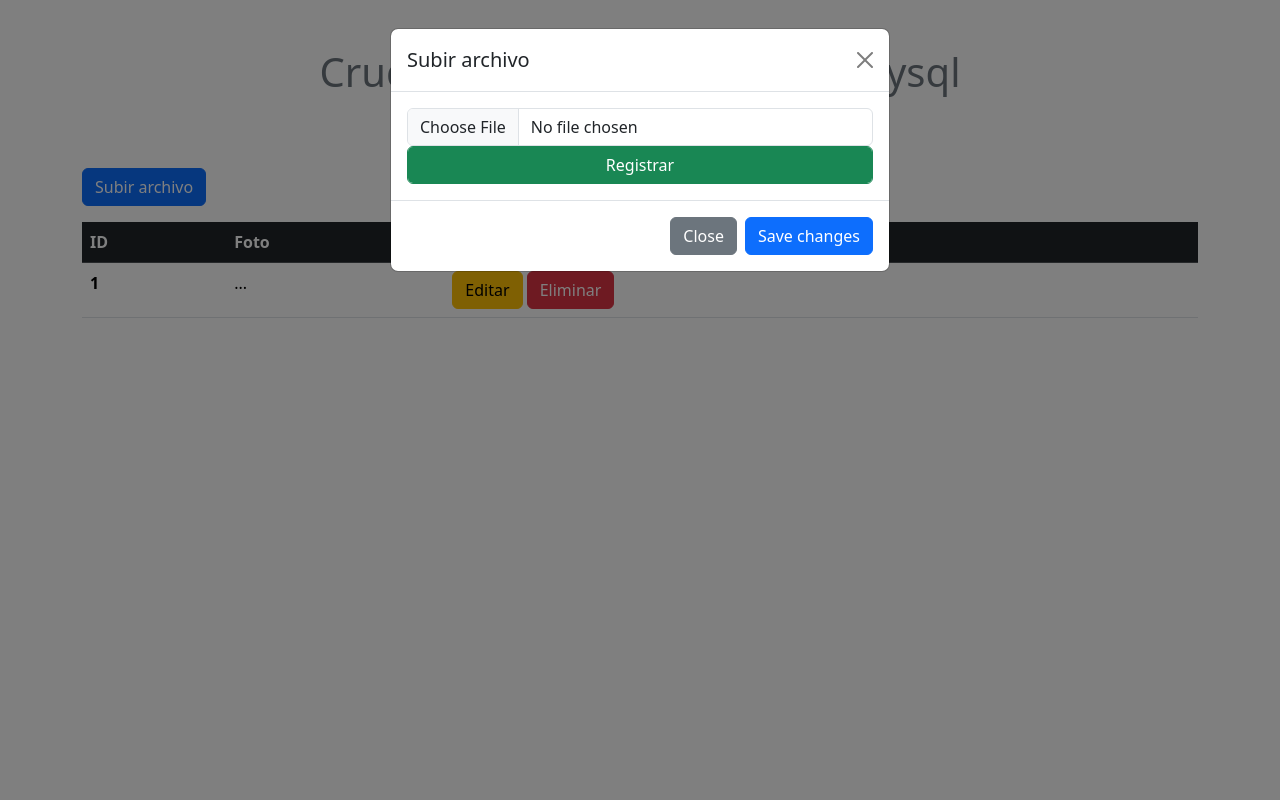
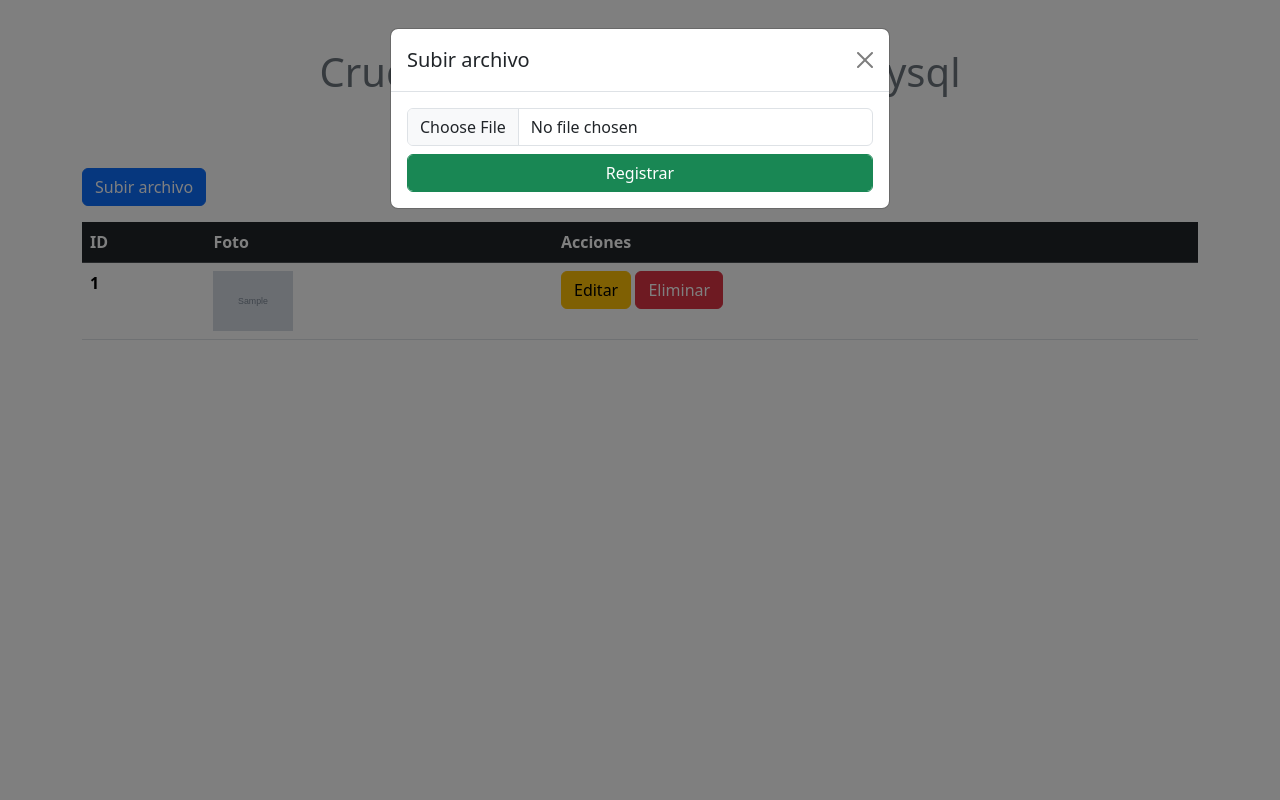
Before and after one commit to WARO29/crud_img, a PHP site: page / in a window 1280 px wide, after a click on "Subir archivo". Run offline with PHP 8.4, Linux system fonts and the light colour scheme; tables that the repository leaves empty or names only in its code hold one stand-in row (values such as "Sample post"); grey boxes marked "Sample" are stand-in pictures.

Commit message:
se termina el proyecto crud de imagenes dando las respectivas funcionalidades como los es la carga de archivos tanto en la base de datos como en el servidor

```diff
--- /dev/null
+++ b/controlador/registrar.php
@@ -0,0 +1,52 @@
+<?php
+
+if(!empty($_POST["btnregistrar"])){
+    //echo "<div class='alert alert-info'>Boton Presionado</div>";
+    $imagen=$_FILES["imagen"]["tmp_name"]; //el tmp_name es para obtener el nombre del archivo temporal
+    // y el imagen es el nombre o name del control input de tipo file
+
+    $nombreImagen=$_FILES["imagen"]["name"]; // el name captura el nombre dle archivo
+
+    $tipoimagen = strtolower(pathinfo($nombreImagen, PATHINFO_EXTENSION)); //CON esto solo se obtiene el
+    //formato del archivo
+    //echo "<div class='alert alert-info'>$nombreImagen</div>";
+    $sizeimagen = $_FILES["imagen"]["size"];
+    //echo "<div class='alert alert-info'>$sizeimagen</div>";
+    $directorio = "archivos/";
+
+
+
+    if (($tipoimagen == "jpg") or ($tipoimagen == "jpeg") or ($tipoimagen == "png")) {
+        //almacenando la ruta de nuestra imagen en la base de datos.
+        $registro = $conexion->query("INSERT INTO img(foto) values ('')"); //primero se registra para despues tomar
+        //el id y este seria el nuevo nombre del archivos.
+        $idRegistro = $conexion->insert_id;
+        $ruta = $directorio.$idRegistro.".".$tipoimagen;
+        $actualizarImagen = $conexion->query("UPDATE img SET foto = '$ruta' WHERE idimg = $idRegistro");
+
+        //almacenando la imagen dentro de nuestro servidor
+        if(move_uploaded_file($imagen, $ruta)){
+
+            echo "<div class='alert alert-info'>Imagen guardada existosamente.</div>";
+
+        }else{
+            echo "<div class='alert alert-danger'>Error al guardar la imagen.</div>";
+        }
+
+
+    } else {
+        echo "<div class='alert alert-info'>No se acepta ese formato</div>";
+    }
+
+    ?>
+
+    <script>
+        history.replaceState(null, null, location.pathname); //esto me permite deshabilitar la ventana de confirmacion
+        //de reenvio de los datos anteriormente introducidos.
+    </script>
+
+<?php
+
+}
+
+?>
--- a/index.php
+++ b/index.php
@@ -1,3 +1,4 @@
+
 <!DOCTYPE html>
 <html lang="en">
 
@@ -12,6 +13,11 @@
     <div class="container">
         <h1 class="text-center text-secondary font-weight-bold p-5">Crud de imagenes en PHP y Mysql</h1>
         <!-- Button trigger modal -->
+        <?php
+            require "modelo/conexion.php";
+            require "controlador/registrar.php";
+            $sql = $conexion->query("select * from img");
+        ?>
         <button type="button" class="btn btn-primary my-3" data-bs-toggle="modal" data-bs-target="#exampleModal">
             Subir archivo
         </button>
@@ -25,13 +31,9 @@
                     </div>
                     <div class="modal-body">
                         <form action="" method="post" enctype="multipart/form-data">
-                            <input type="file" class="form-control" name="imagen" id="">
+                            <input type="file" class="form-control mb-2" name="imagen" id="">
                             <input type="submit" value="Registrar" name="btnregistrar" class="form-control btn btn-success">
                         </form>
-                    </div>
-                    <div class="modal-footer">
-                        <button type="button" class="btn btn-secondary" data-bs-dismiss="modal">Close</button>
-                        <button type="button" class="btn btn-primary">Save changes</button>
                     </div>
                 </div>
             </div>
@@ -39,11 +41,6 @@
         <div class="row">
             <div class="col-12">
                 <table class="table table-hover table-stripped table-responsive">
-
-                    <?php
-                    require "modelo/conexion.php";
-                    $sql = $conexion->query("select * from img");
-                    ?>
 
                     <thead class="table-dark">
                         <tr>
@@ -58,7 +55,7 @@
                         ?>
                             <tr>
                                 <th scope="row"><?= $datos->idimg ?></th>
-                                <td>...</td>
+                                <td><img src="<?= $datos->foto ?>" width="80" alt=""></td>
                                 <td>
                                     <a href="" class="btn btn-warning">Editar</a>
                                     <a href="" class="btn btn-danger">Eliminar</a>
```
Also changed, not shown: archivos/10.png (added), archivos/8.png (added), archivos/9.png (added).
